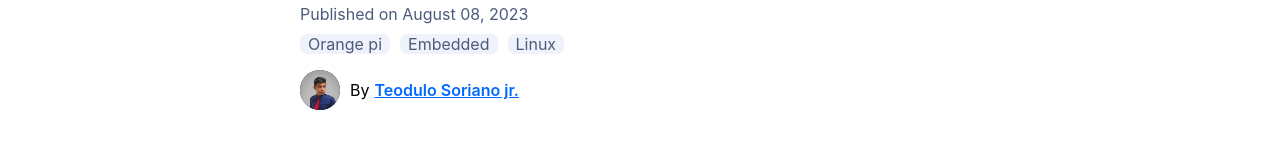
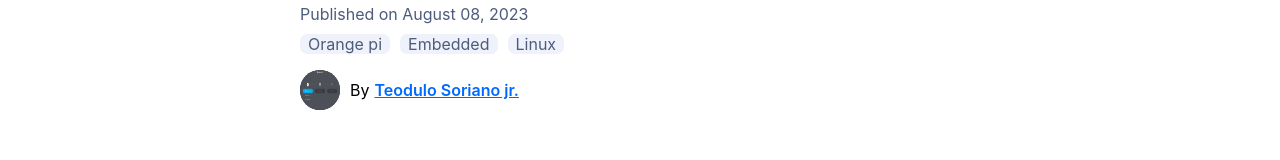
Before and after one commit to teodie/teodulosoriano, a plain HTML site: page blogging.html in a window 1280 px wide. Shown: the part 210-370 px from the top of the page. Drawn offline with Linux system fonts and the light colour scheme.

Commit message:
test image balena

```diff
--- a/blogging.html
+++ b/blogging.html
@@ -60,7 +60,7 @@
                         <!-- author image  -->
 
                         <div style="  height: 40px; width: 40px; border-radius: 20px; background-color: rgb(27, 37, 65); border: 0;">
-                            <img src="/assets/img/teodi.png" alt="pic" id="author_img">
+                            <img src="/assets/img/balena.PNG" alt="pic" id="author_img">
                         </div>
                         <p><p>By</p></a><a href="#" class="author_name">Teodulo Soriano jr.</a></p>
                     </div>
```
Also changed, not shown: assets/img/teodi.png (deleted).
